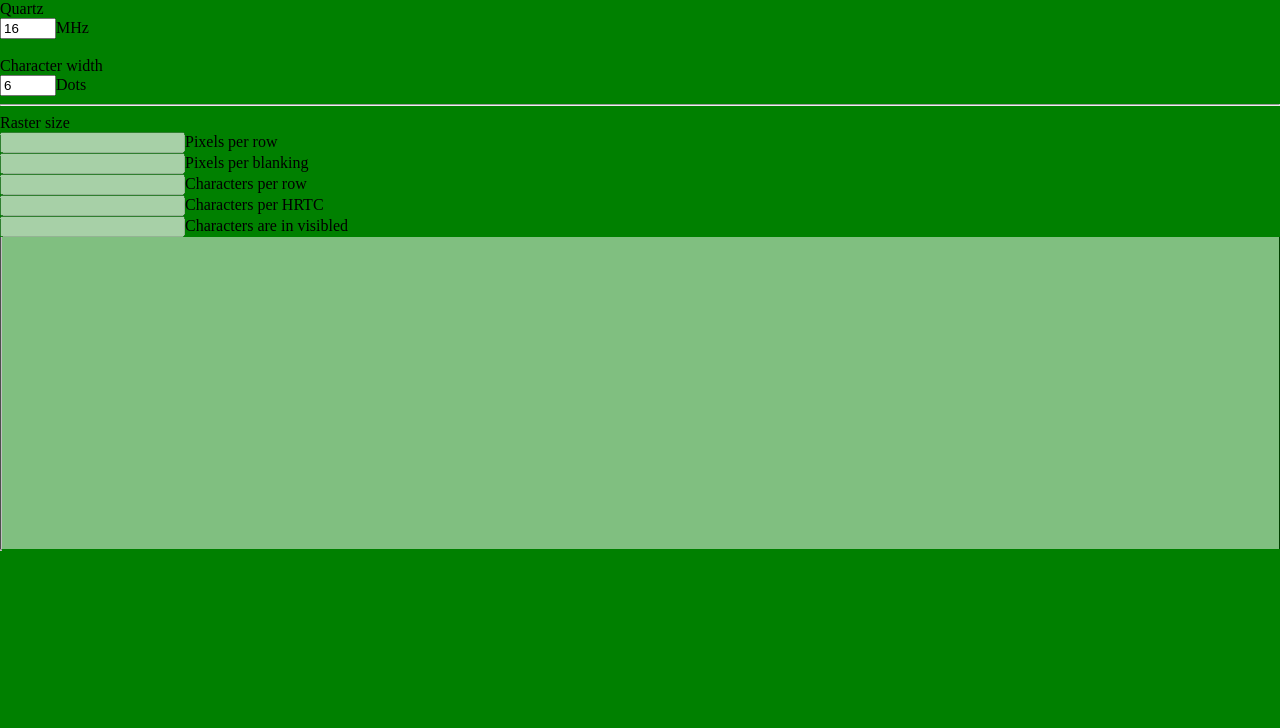
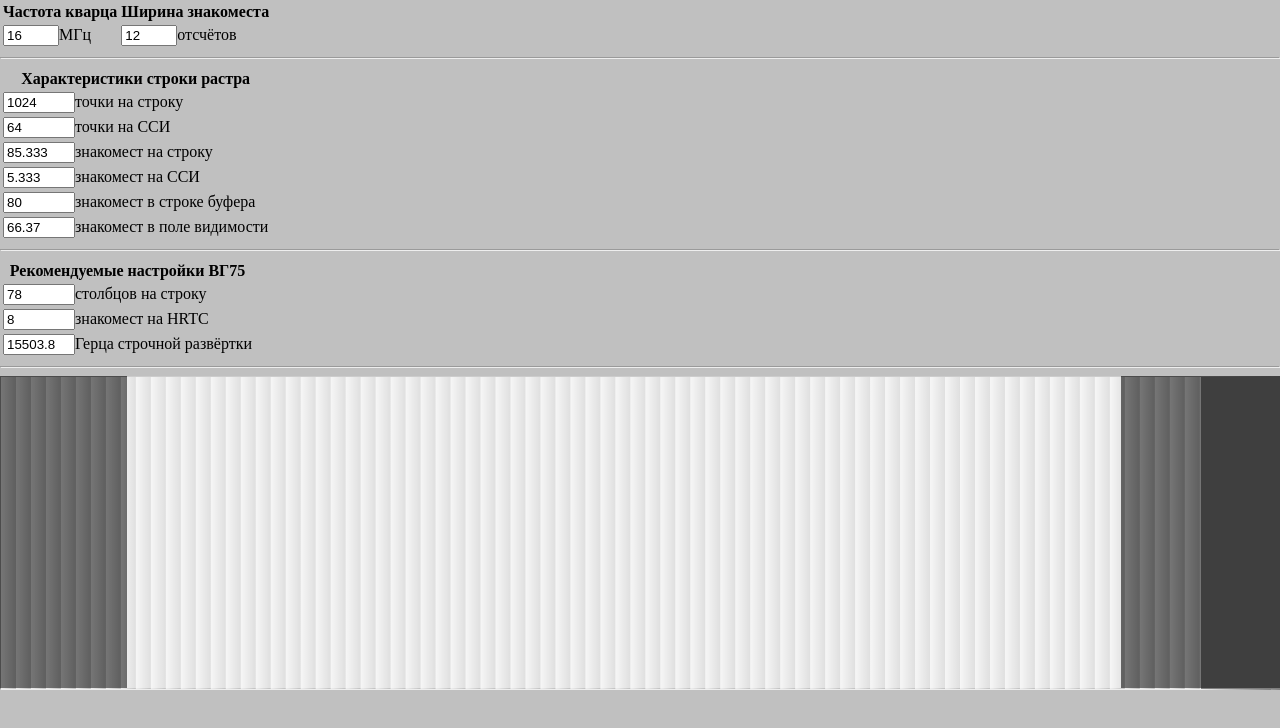
Before and after one commit to Alikberov/alikberov.github.io, a plain HTML site: page i8275_quartz.html in a window 1280 px wide. Drawn offline with Linux system fonts and the light colour scheme.

Commit message:
Update i8275_quartz.html

```diff
--- a/i8275_quartz.html
+++ b/i8275_quartz.html
@@ -3,49 +3,129 @@
 <title>Raster Calculator</title>
 
 <script>
-function calculate() {
+function setup(el, number, one, two, lot) {
+	el.value = Number(Math.floor(number * 1000) / 1000);
+	el.nextElementSibling.textContent = (number % 100 > 9 && number % 100 < 20) || number % 10 > 4 || number % 10 == 0 ? lot : number % 10 > 1 ? two : one;
+}
+
+function calculator() {
 	const	_ = this;
-	const	width = document.body.offsetWidth - 1;
-	const	hRaster = document.getElementById("Raster").style;
+	const	width	= document.body.offsetWidth - 1;
 	//
-	const	iQuartz = _("input[name='Quartz']").value * 1000000;
-	const	nDots = _("input[name='Dots']").value;
-	//
-	const	hPixels = _("input[name='Pixels']");
-	const	hBlanking = _("input[name='Blanking']");
-	const	hColumns = _("input[name='Cols']");
-	const	hHRTC = _("input[name='HRTC']");
-	const	hView = _("input[name='View']");
-	const	hShadow = document.getElementById("Shadow");
-	//
-	const	nCounts = iQuartz / (15625 * nDots);
+	const	Quartz	= _.Quartz.value * 1000000;
+	const	Dots	= _.Dots.value;
+	const	Pixels	= Quartz / 15625;
+	const	Blanking= Pixels / 16;
+	const	Columns	= Pixels / Dots;
+	const	Shades	= Pixels / Dots / 16;
+	const	Chars	= Columns - Shades;
 	//
 	const	Width = Math.floor(width);
 	const	Border = Math.floor(width / 16);
 	//
-	hPixels.value = iQuartz / 15625;
-	hBlanking.value = iQuartz / 15625 / 16;
-	hColumns.value = nCounts / 2;
-	hHRTC.value = iQuartz / 15625 / 16 / nDots / 2;
-	hView.value = nCounts / 2 - (nCounts / 9);
+	const	nCounts = Quartz / (15625 * Dots);
+	const	Views	= nCounts - (nCounts / 4.5);
+	let	HRTC	= (Math.floor(Shades + 0.5) | 1) + 1;
+	let	Cols	= ((Columns - HRTC) >> 1) * 2;
+	HRTC = (Math.floor(Quartz / 15625 / Dots - Cols + 0.5) | 1) + 1;
+	Cols	= (((Columns - HRTC) >> 1) + 1) * 2;
+	const	HRTClock= Quartz / ((HRTC + Cols) * Dots);
 	//
-	hShadow.style.borderLeftWidth = `${width / 10}px`;
-	hShadow.style.borderRightWidth = `${width / 8}px`;
-	hShadow.style.width = `$(width - width / 10 - width / 8}px`;
-	hRaster.width = `${width - Border}px`;
-	hRaster.borderRightWidth = `${Border}px`;
-	hRaster.backgroundSize = `${Width / nCounts * 2}px 10px`;
+	setup(_.Dots, Dots, "отсчёт", "отсчёта", "отсчётов");
+	setup(_.Pixels, Pixels, "точка", "точки", "точек");
+	setup(_.Blanking, Blanking, "точка", "точки", "точек");
+	setup(_.Columns, Columns, "знакоместо", "знакоместа", "знакомест");
+	setup(_.Shades, Shades, "знакоместо", "знакоместа", "знакомест");
+	setup(_.Chars, Chars, "знакоместо", "знакоместа", "знакомест");
+	setup(_.Views, Views, "знакоместо", "знакоместа", "знакомест");
+	setup(_.Cols, Cols, "столбец", "столбца", "столбцов");
+	setup(_.HRTC, HRTC, "знакоместо", "знакоместа", "знакомест");
+	setup(_.HRTClock, HRTClock, "Герц", "Герца", "Герц");
+	//
+	_.Shadow.style.width = `$(width - width / 10 - width / 8}px`;
+	_.Shadow.style.borderLeftWidth = `${width / 10}px`;
+	_.Shadow.style.borderRightWidth = `${width / 8}px`;
+	_.Raster.style.width = `${width - Border}px`;
+	_.Raster.style.borderRightWidth = `${Border}px`;
+	_.Raster.style.backgroundSize = `${Width / nCounts}px 10px`;
+}
+
+function custom() {
+	const	_ = this;
+	const	width	= document.body.offsetWidth - 1;
+	//
+	const	Quartz	= _.Quartz.value * 1000000;
+	const	Dots	= _.Dots.value;
+	const	Pixels	= Quartz / 15625;
+	const	Blanking= Pixels / 16;
+	const	Columns	= Pixels / Dots;
+	const	Shades	= Pixels / Dots / 16;
+	const	Chars	= Columns - Shades;
+	//
+	const	Width = Math.floor(width);
+	const	Border = Math.floor(width / 16);
+	//
+	const	nCounts = Quartz / (15625 * Dots);
+	const	Views	= nCounts - (nCounts / 4.5);
+	const	Cols	= Number(_.Cols.value);
+	const	HRTC	= Number(_.HRTC.value);
+	const	HRTClock= Quartz / ((HRTC + Cols) * Dots);
+	//
+	setup(_.Cols, Cols, "столбец", "столбца", "столбцов");
+	setup(_.HRTC, HRTC, "знакоместо", "знакоместа", "знакомест");
+	setup(_.HRTClock, HRTClock, "Герц", "Герца", "Герц");
+	//
+	_.Shadow.style.width = `$(width - width / 10 - width / 8}px`;
+	_.Shadow.style.borderLeftWidth = `${width / 10}px`;
+	_.Shadow.style.borderRightWidth = `${width / 8}px`;
+	_.Raster.style.width = `${width - Border}px`;
+	_.Raster.style.borderRightWidth = `${Border}px`;
+	_.Raster.style.backgroundSize = `${Width / nCounts}px 10px`;
 }
 </script>
+
+<script>
+var	params = {
+		Quartz	:calculator,
+		Dots	:calculator,
+		Pixels	:null,
+		Blanking:null,
+		Columns	:null,
+		Shades	:null,
+		Chars	:null,
+		HRTC	:null,
+		Views	:null,
+		Raster	:null,
+		Shadow	:null,
+		Cols	:custom,
+		HRTC	:custom,
+		HRTClock:null
+	};
+
+var	hQuartz	= null;
+var	hDots	= null;
+var	hPixels	= null;
+</script>
+
 <script>
 function main(_) {
-	_("input[name='Quartz']").addEventListener("change", calculate.bind(_));
-	_("input[name='Dots']").addEventListener("change", calculate.bind(_));
+	for(var id in params) {
+		const	el = document.getElementById(id);
+		if(el) {
+			if(params[id])
+				el.addEventListener("change", params[id].bind(params));
+			params[id] = el;
+		}
+	}
+	calculator.bind(params)();
+//	_("input[name='Quartz']").addEventListener("change", calculate.bind(_));
+//	_("input[name='Dots']").addEventListener("change", calculate.bind(_));
 }
 </script>
 
 <style>
 body {
+	background-color:silver;
 	margin		:0 0 0 0;
 }
 
@@ -71,27 +151,32 @@ div#Shadow {
 </style>
 </head>
 
-<body onload='main(document.querySelector.bind(document))' style=background-color:green>
-Quartz
-<br />
-<input name=Quartz type=number min=1 max=27 value=16 />MHz
-<br />
-<br />
-Character width
-<br />
-<input name=Dots type=number min=1 max=16 value=6 />Dots
+<body onload='main()'>
+<table>
+<tr><th>Частота кварца</th><th>Ширина знакоместа</th></tr>
+<tr>
+<td><input id=Quartz type=number min=1 max=27 value=16 />МГц</td>
+<td><input id=Dots type=number min=1 max=16 value=12 /><span></span></td>
+</tr>
+</table>
 <hr />
-Raster size
-<br />
-<input name=Pixels type=number disabled />Pixels per row
-<br />
-<input name=Blanking type=number disabled />Pixels per blanking
-<br />
-<input name=Cols type=number disabled />Characters per row
-<br />
-<input name=HRTC type=number disabled />Characters per HRTC
-<br />
-<input name=View type=number disabled />Characters are in visibled
+<table>
+<tr><th>Характеристики строки растра</th></tr>
+<tr><td><input id=Pixels type=number min=64 max=2048 readonly /><span></span> на строку</td></tr>
+<tr><td><input id=Blanking type=number min=4 max=2048 readonly /><span></span> на ССИ</td></tr>
+<tr><td><input id=Columns type=number min=64 max=2048 readonly /><span></span> на строку</td></tr>
+<tr><td><input id=Shades type=number min=4 max=2048 readonly /><span></span> на ССИ</td></tr>
+<tr><td><input id=Chars type=number min=64 max=2048 readonly /><span></span> в строке буфера</td></tr>
+<tr><td><input id=Views type=number min=64 max=2048 readonly /><span></span> в поле видимости</td></tr>
+</table>
+<hr />
+<table>
+<tr><th>Рекомендуемые настройки ВГ75</th></tr>
+<tr><td><input id=Cols type=number min=64 max=2048 /><span></span> на строку</td></tr>
+<tr><td><input id=HRTC type=number min=4 max=2048 /><span></span> на HRTC</td></tr>
+<tr><td><input id=HRTClock type=number min=4 max=2048 readonly /><span></span> строчной развёртки</td></tr>
+</table>
+<hr />
 <hr id=Raster />
 <div id=Shadow></div>
 </body>
```
